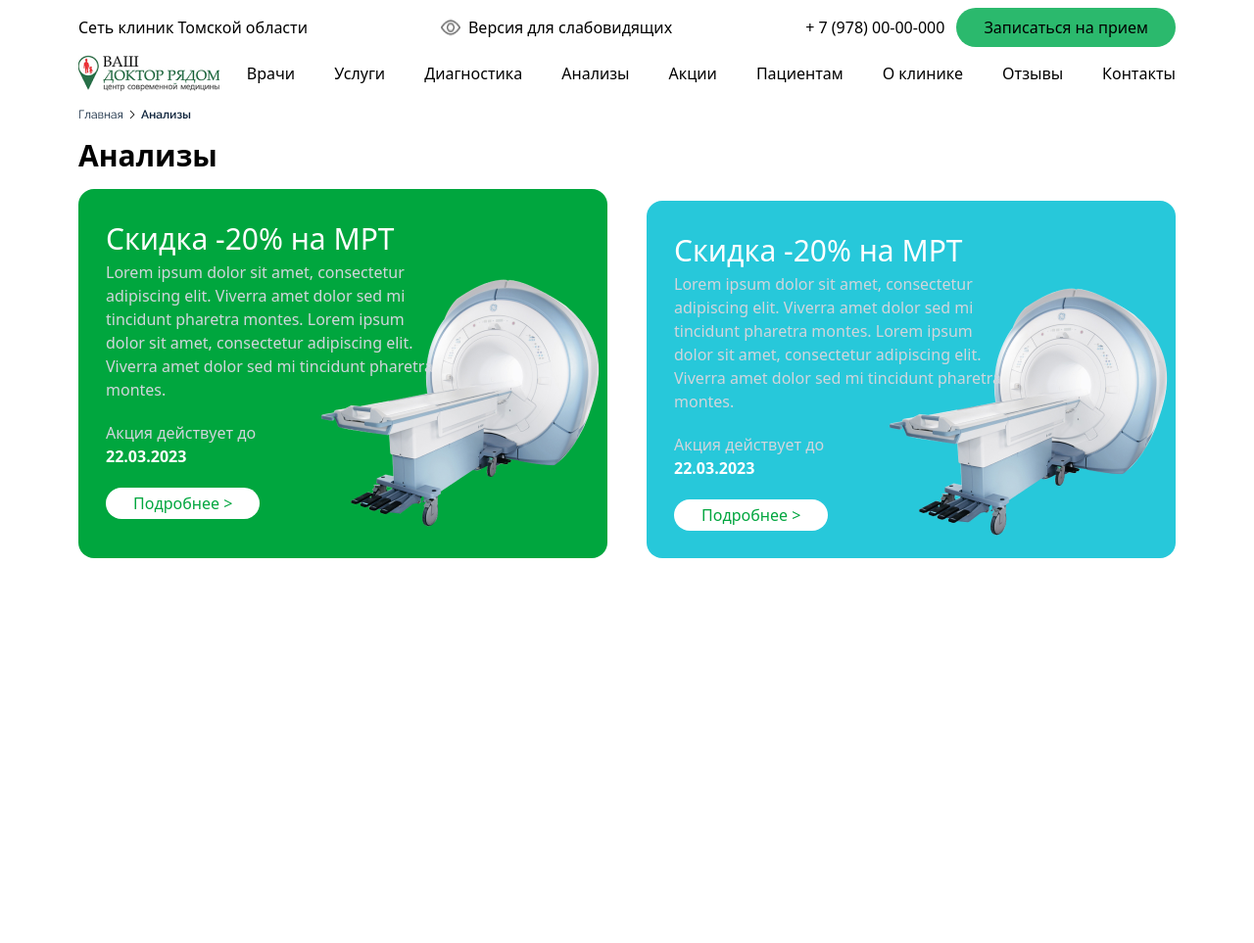
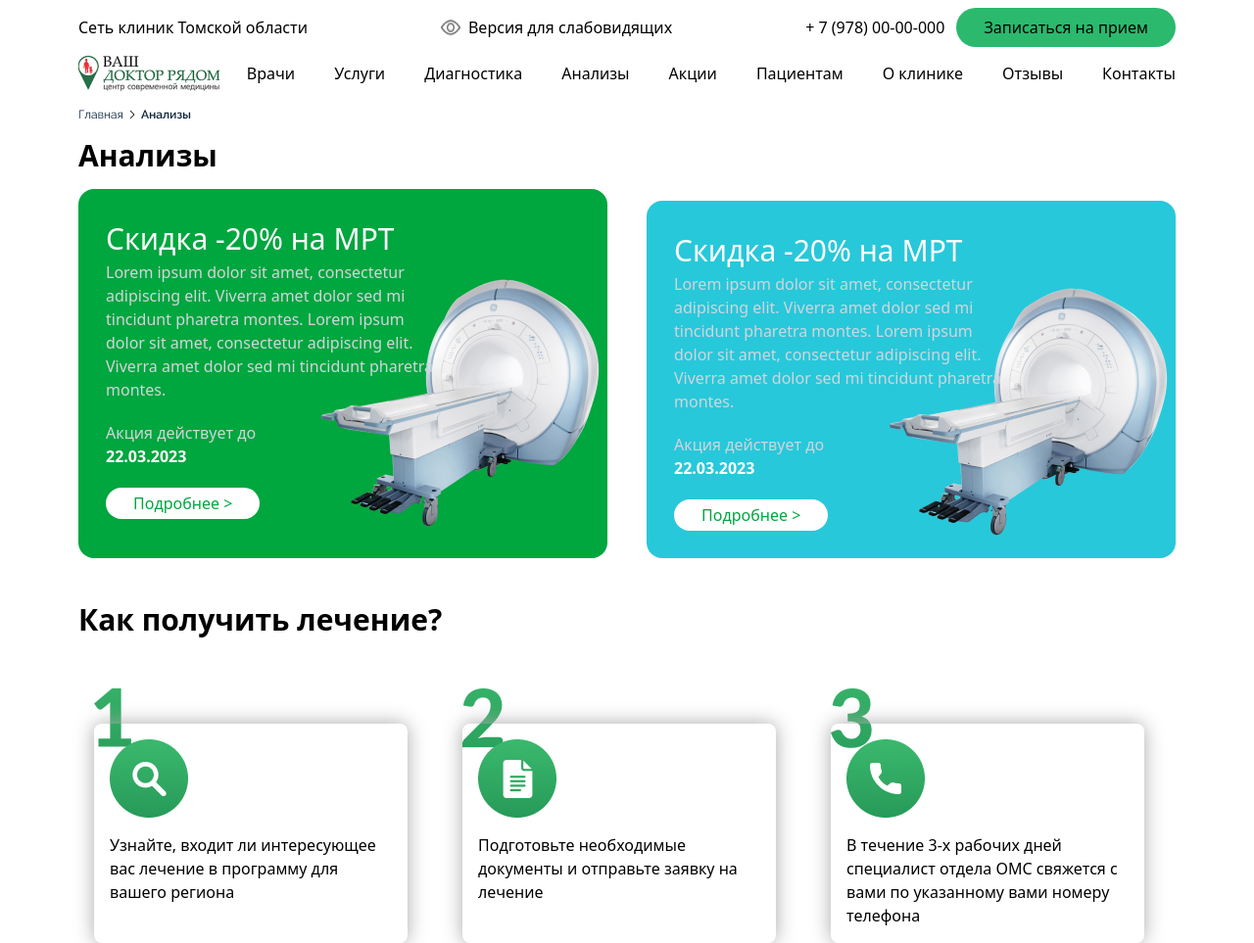
Before and after one commit to muhammadzoirov40-crypto/taiving-3, a website: page intex.html in a window 1280 px wide. Shown: the whole page at 98% size. Before the commit the page ends 800 px from the top, so only its background shows below. Drawn offline with Linux system fonts and the light colour scheme.

```diff
--- a/intex.html
+++ b/intex.html
@@ -46,7 +46,8 @@
             <div class="bg-green-600 p-7 text-white rounded-2xl flex sticky">
                 <div class="lg:w-[70%]">
                     <h1 class="text-[30px]">Скидка -20% на МРТ</h1>
-                    <p class="text-gray-300 relative z-2">Lorem ipsum dolor sit amet, consectetur adipiscing elit. Viverra amet dolor
+                    <p class="text-gray-300 relative z-2">Lorem ipsum dolor sit amet, consectetur adipiscing elit.
+                        Viverra amet dolor
                         sed
                         mi
                         tincidunt pharetra montes. Lorem ipsum dolor sit amet, consectetur adipiscing elit. Viverra amet
@@ -63,7 +64,8 @@
             <div class="bg-[#27c8da] p-7 text-white rounded-2xl flex sticky mt-3">
                 <div class=" lg:w-[70%]">
                     <h1 class="text-[30px]">Скидка -20% на МРТ</h1>
-                    <p class="text-gray-300 relative z-2">Lorem ipsum dolor sit amet, consectetur adipiscing elit. Viverra amet dolor
+                    <p class="text-gray-300 relative z-2">Lorem ipsum dolor sit amet, consectetur adipiscing elit.
+                        Viverra amet dolor
                         sed
                         mi
                         tincidunt pharetra montes. Lorem ipsum dolor sit amet, consectetur adipiscing elit. Viverra amet
@@ -76,9 +78,33 @@
                     <img src="./img/image 4.png" alt="" class="">
                 </div>
             </div>
+        </section>
+        <h1 class="text-[30px] font-bold my-8 mt-10">Как получить лечение?</h1>
+        <section class="lg:flex gap-10 ">
+            <div class="p-4 lg:w-[30%] sticky">
+                <img src="./img/1.png" alt="" class=" ">
+                <div style="box-shadow: 0px 0px 20px rgb(169, 169, 169); z-index: 1;" class="p-4 rounded-lg lg:absolute  lg:top-13">
+                    <img src="./img/Frame 153.png" alt="" class="">
+                    <p class="mt-4">Узнайте, входит ли интересующее вас лечение в программу для вашего региона</p> <br>
+                </div>
+            </div>
+            <div class="p-4 lg:w-[30%] sticky">
+                <img src="./img/2.png" alt="" class="">
+                <div style="box-shadow: 0px 0px 20px rgb(169, 169, 169);"  class="p-4 rounded-lg lg:absolute  lg:top-13">
+                    <img src="./img/Frame 129.png" alt="" class="">
+                    <p class="mt-4">Подготовьте необходимые документы и отправьте заявку на лечение</p><br>
+                </div>
+            </div>
+            <div class="p-4 lg:w-[30%] sticky">
+                <img src="./img/3.png" alt="" class="">
+                <div style="box-shadow: 0px 0px 20px rgb(169, 169, 169);" class="p-4 rounded-lg lg:absolute  lg:top-13">
+                    <img src="./img/Frame 153 (1).png" alt="" class="">
+                    <p class="mt-4">В течение 3-х рабочих дней специалист отдела ОМС свяжется с вами по указанному вами
+                        номеру телефона</p>
+                </div>
+            </div>
+        </section>
 
-
-        </section>
     </section>
 </body>
 
```
Also changed, not shown: img/1.png (added), img/2.png (added), img/3.png (added), img/Frame 129.png (added), img/Frame 153 (1).png (added), img/Frame 153.png (added), src/output.css.
